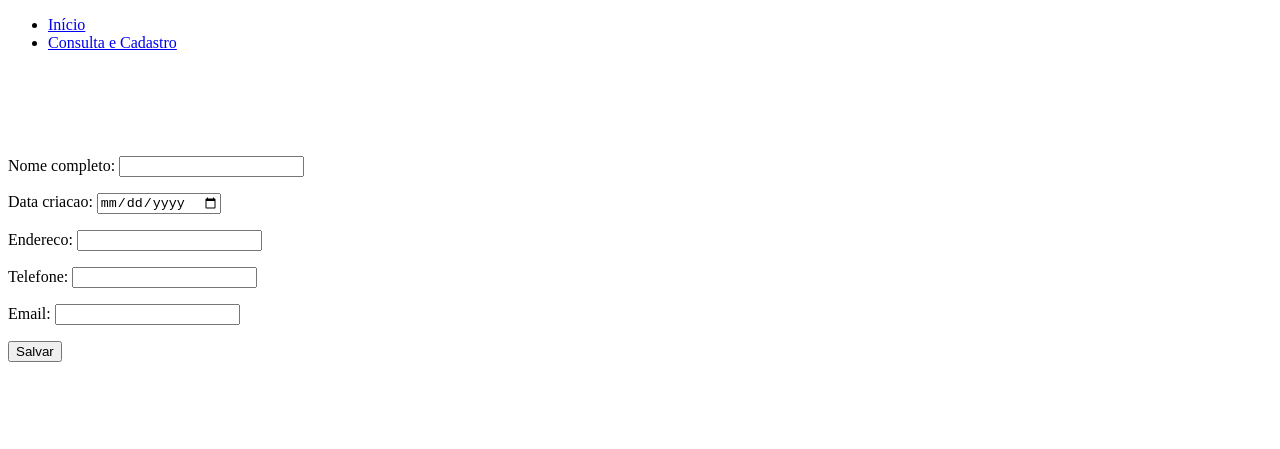
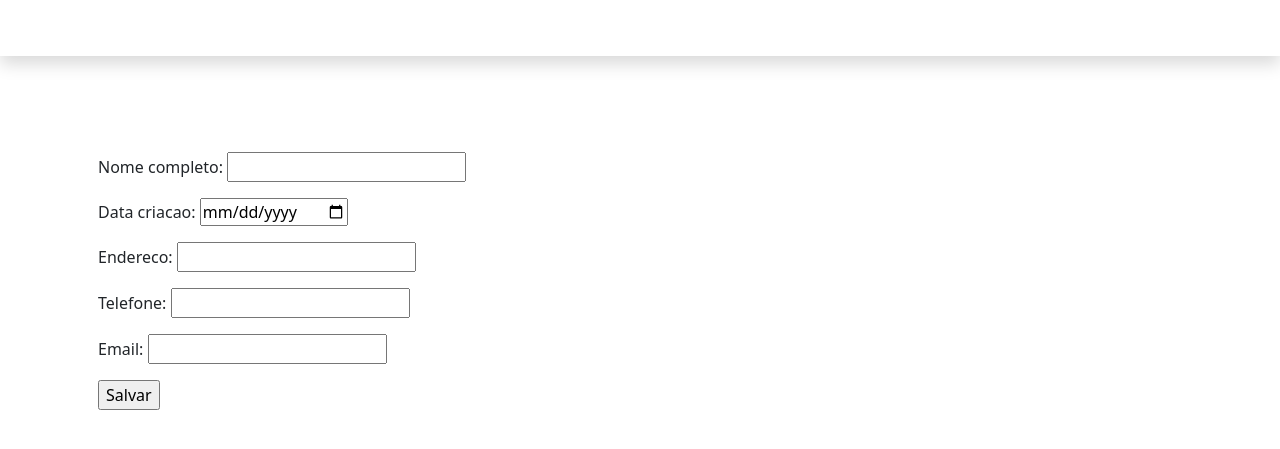
Before and after one commit to fabiocosin/Projeto-Integrador-Univesp, a Django app: page /clientes/novo/ in a window 1280 px wide. Shown: the top 449 px of the page. Run offline with Django 3.2, Linux system fonts and the light colour scheme; some libraries are stand-ins or nearby versions.

Commit message:
Add files via upload

```diff
--- a/main/templates/main/base.html
+++ b/main/templates/main/base.html
@@ -1,17 +1,109 @@
+{% load static %}
+
 <!DOCTYPE html>
-<html lang="pt-br">
+<html lang="pt-br" class="h-100">
 <head>
     <meta charset="UTF-8">
     <meta http-equiv="X-UA-Compatible" content="IE=edge">
     <meta name="viewport" content="width=device-width, initial-scale=1.0">
-    <title>Cadastro de Clientes</title>
+
+    {% block titulo %}
+    <title>Página Inicial</title>
+    {% endblock %}
+
+    <link rel="stylesheet" href="{% static 'css/bootstrap.min.css' %}">
+    <link href="{% static 'css/font-awesome.min.css' %}" rel="stylesheet">
+    <link href="{% static 'css/ifpr.css' %}" rel="stylesheet">
+
 </head>
 <body>
+
+
+        <nav class="navbar navbar-expand-lg navbar-dark bg-ifpr font-115 shadow">
+
+
+
+
+            <div class="container">
+
+
+                <button class="navbar-toggler" type="button" data-toggle="collapse" data-target="#navbarNavDropdown"
+                        aria-controls="navbarNavDropdown" aria-expanded="false" aria-label="Toggle navigation">
+                        <span class="navbar-toggler-icon"></span>
+                </button>
+                <div class="collapse navbar-collapse" id="navbarNavDropdown">
+                    <ul class="navbar-nav mr-auto">
+
+                        <li class="nav-item">
+                            <a class="nav-link" href="{% url 'home' %}">
+                                <i class="fa fa-home" aria-hidden="true"></i>
+                                Início
+                            </a>
+                        </li>
+
+                        <li class="nav-item">
+                            <a class="nav-link" href="{% url 'cliente.index' %}">
+                                <i class="fa fa-plus-square" aria-hidden="true"></i>
+                                Cadastrar
+                            </a>
+                        </li>
+                </div>
+
+            </div>
+
+
+        </nav>
+
+
+
+
     <ul>
-        <li><a href="{%url 'home'%}"><td></td>Início</a></li>
-        <li><a href="{%url 'cliente.index'%}">Consulta e Cadastro</a></li>
+
+        <div class="container">
+
+
+            {% block content %}
+            <br>
+            <br>
+            <br>
+            <br>
+            <p>
+                Bem vindo usuário!
+            </p>
+            <br>
+            <p>
+                Ao Software de cadastro e consulta de clientes desenvolvido sob iniciativa da disciplina Projeto Integrador III da Universidade Virtual do Estado de São Paulo (UNIVESP), envolvendo os cursos de Ciência de Dados e Engenharia da Computação.
+            </p>
+            <br>
+            <p>
+                Orientações de uso:
+            </p>
+            <p>
+            --> Para Cadastrar um novo cliente ou consultar os dados de um cliente já cadastrado clique em "+ Cadastrar" no menu superior do seu navegador.
+            </p>
+            <br>
+            <p>
+            --> Para editar os dados de um cliente já cadastrado clique no botão "Editar" da seção "Ações" na página de Cadastro de Clientes.
+            </p>
+            <br>
+            <p>
+            --> Para excluir o registro de um cliente já cadastrado clique no botão "Excluir" da seção "Ações" na página de Cadastro e Consulta de Clientes.
+            </p>
+            <br>
+            <p>
+            --> Para consultar os dados de algum cliente já cadastrado utilize a caixa de busca por nome e clique no botão "Buscar" para realizar a pesquisa.
+            </p>
+            {% endblock content %}
+
+        </div>
+
     </ul>
-    {% block content %}
-    {% endblock content %}
+
+    <script src="{% static 'js/jquery-3.4.1.min.js' %}"></script>
+    <script src="{% static 'js/popper.js' %}"></script>
+    <script src="{% static 'js/bootstrap.min.js' %}"></script>
+
+
+
 </body>
 </html>
```
